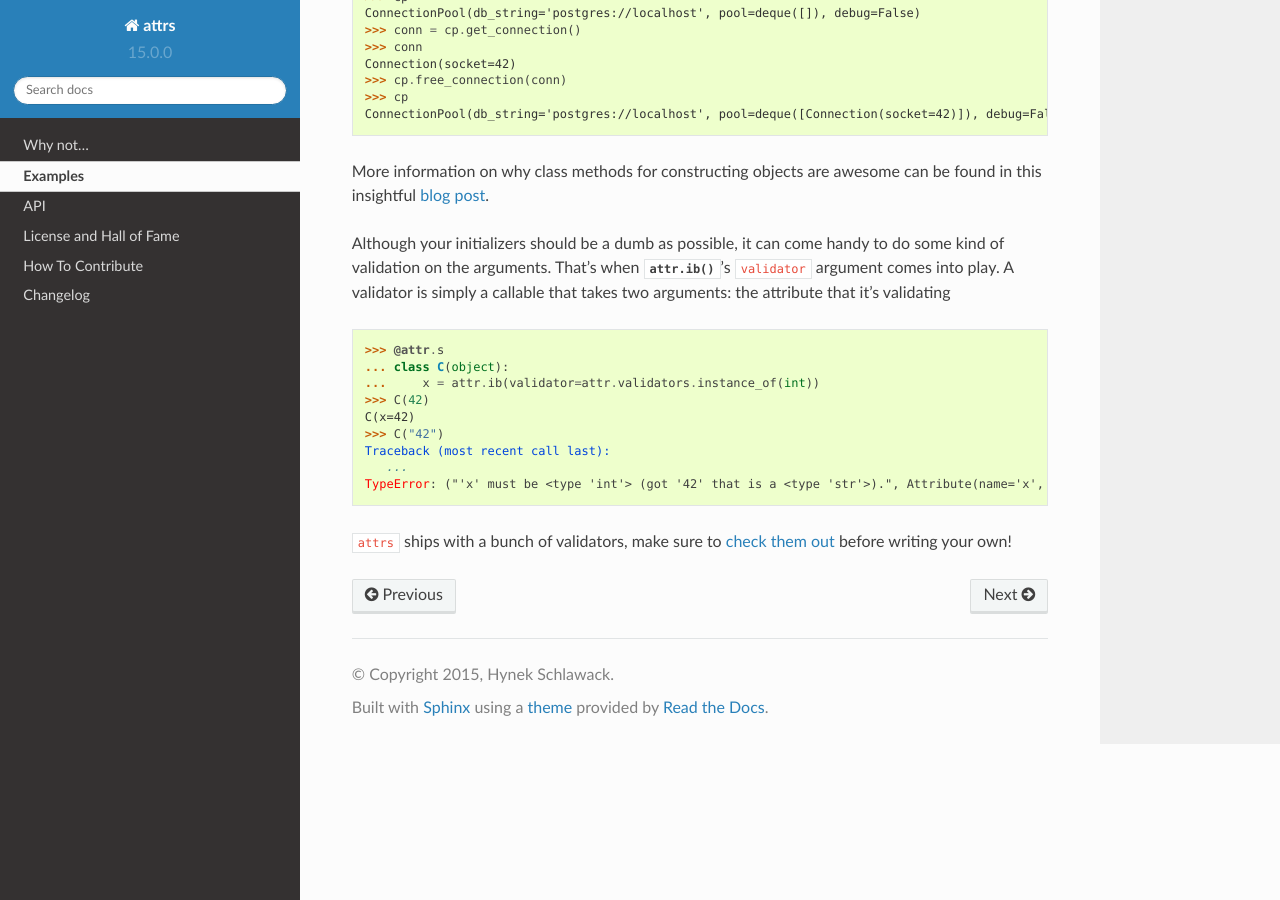
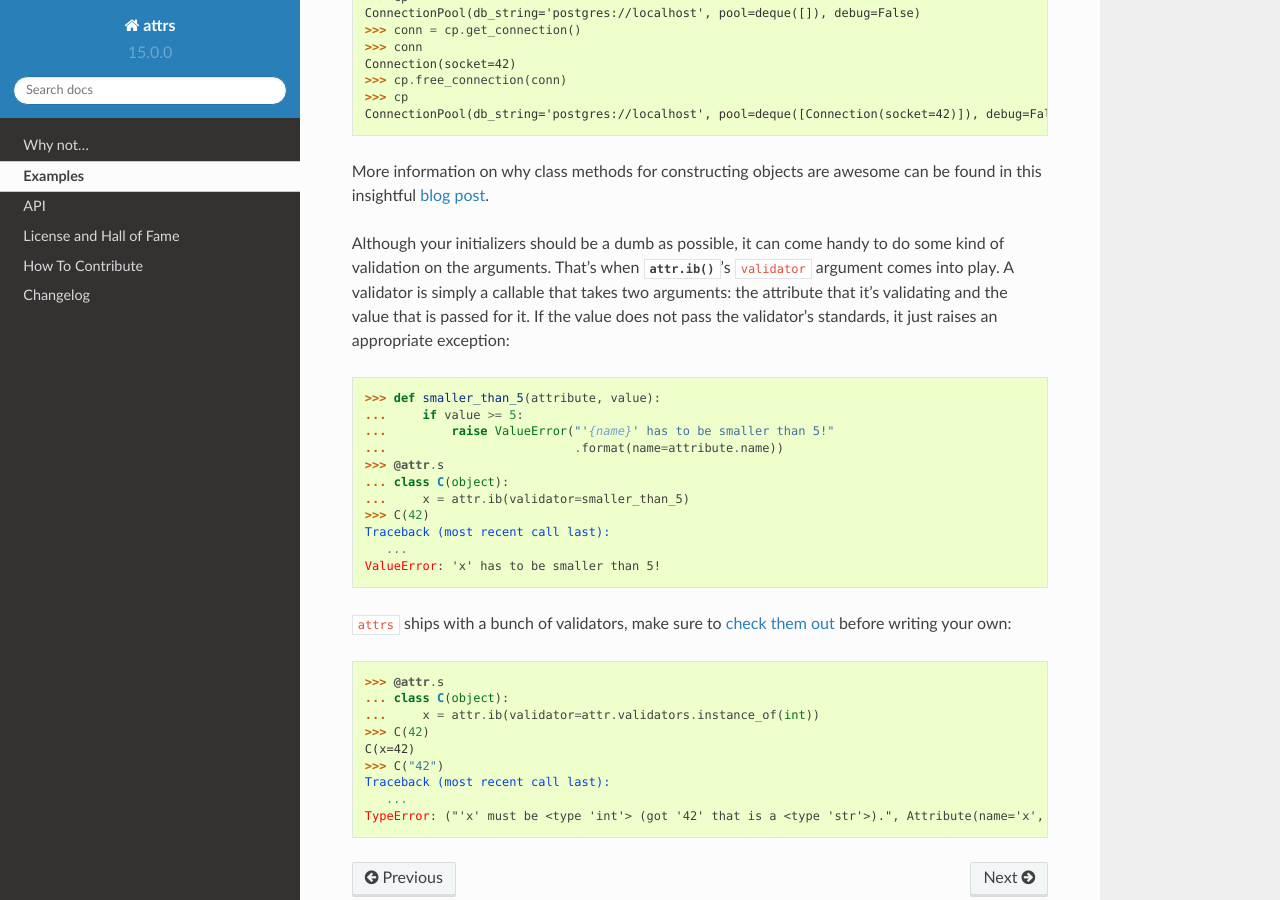
Before and after one commit to python-attrs/attrs, a Sphinx documentation site: the page built from docs/examples.rst, in a window 1280 px wide and 900 px high, scrolled down 1738 px. Built offline with Sphinx 7.4.7 and the Read the Docs theme 2.0.0, drawn with Linux system fonts in a browser that asks for light colours.

Commit message:
Add an example of a custom validator

```diff
--- a/docs/examples.rst
+++ b/docs/examples.rst
@@ -104,7 +104,24 @@ More information on why class methods for constructing objects are awesome can b
 
 Although your initializers should be a dumb as possible, it can come handy to do some kind of validation on the arguments.
 That's when :func:`attr.ib`\ ’s ``validator`` argument comes into play.
-A validator is simply a callable that takes two arguments: the attribute that it's validating
+A validator is simply a callable that takes two arguments: the attribute that it's validating and the value that is passed for it.
+If the value does not pass the validator's standards, it just raises an appropriate exception:
+
+.. doctest::
+
+   >>> def smaller_than_5(attribute, value):
+   ...     if value >= 5:
+   ...         raise ValueError("'{name}' has to be smaller than 5!"
+   ...                          .format(name=attribute.name))
+   >>> @attr.s
+   ... class C(object):
+   ...     x = attr.ib(validator=smaller_than_5)
+   >>> C(42)
+   Traceback (most recent call last):
+      ...
+   ValueError: 'x' has to be smaller than 5!
+
+``attrs`` ships with a bunch of validators, make sure to :ref:`check them out <api_validators>` before writing your own:
 
 .. doctest::
 
```
Also changed, not shown: other parts of docs/examples.rst (+0 -2 lines).
